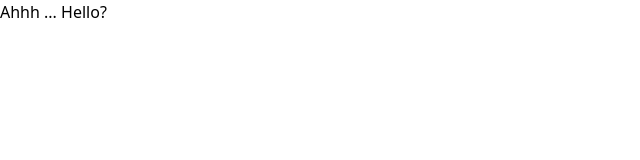
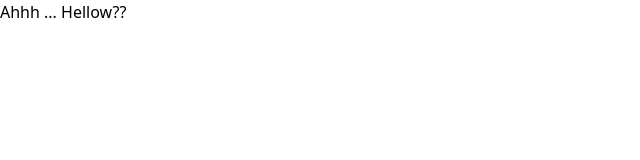
Before and after one commit to maurodesouza/router-events-system, a React (Vite) app: page / in a window 1280 px wide. Shown: the top 160 px of the page, without its empty margins (0-640 px from the left). Built offline with nearby package versions, Linux system fonts and the light colour scheme.

Commit message:
✨  feat: add react router dom

```diff
--- a/package.json
+++ b/package.json
@@ -10,7 +10,8 @@
   },
   "dependencies": {
     "react": "^18.2.0",
-    "react-dom": "^18.2.0"
+    "react-dom": "^18.2.0",
+    "react-router-dom": "^6.6.2"
   },
   "devDependencies": {
     "@types/react": "^18.0.26",
--- a/src/App.tsx
+++ b/src/App.tsx
@@ -1,6 +1,9 @@
+import { RouterProvider } from "react-router-dom"
+import { router } from "./router"
+
 const App = () => {
   return (
-    <h1>Ahhh ... Hello?</h1>
+    <RouterProvider router={router} />
   )
 }
 
--- /dev/null
+++ b/src/pages/home/index.tsx
@@ -0,0 +1,5 @@
+export const HomePage = () => {
+  return (
+    <h1>Ahhh ... Hellow??</h1>
+  )
+}
--- /dev/null
+++ b/src/pages/index.ts
@@ -0,0 +1 @@
+export * from './home'
--- /dev/null
+++ b/src/router/index.tsx
@@ -0,0 +1,10 @@
+import { createBrowserRouter } from "react-router-dom";
+
+import { HomePage } from '../pages'
+
+export const router = createBrowserRouter([
+  {
+    path: "/",
+    element: <HomePage />,
+  },
+]);
```
Also changed, not shown: 1 other file (tests, documents, lock files or other folders).
